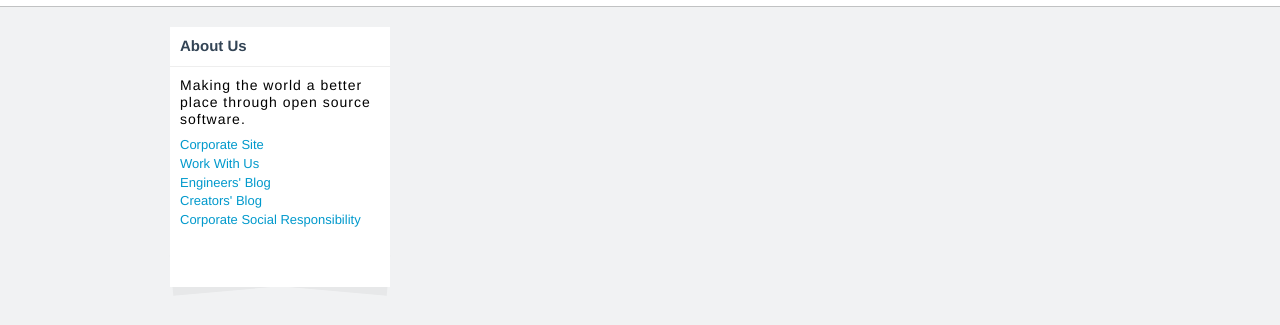
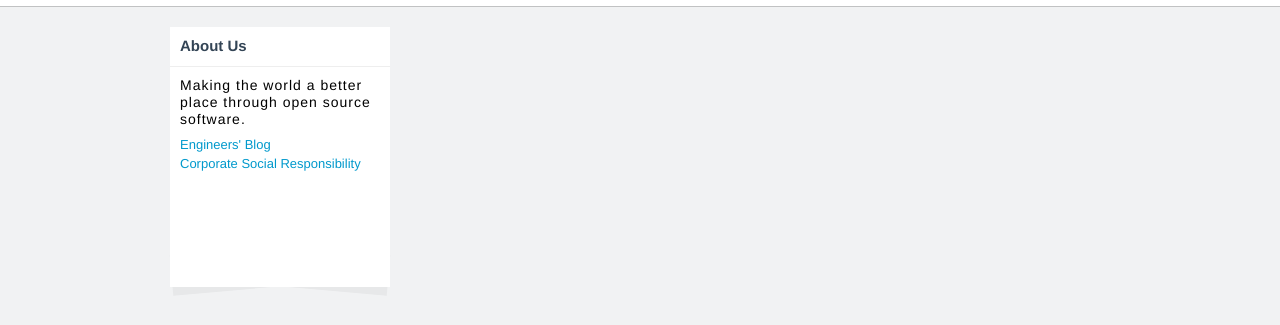
Before and after one commit to gree/gree.github.io, a website: page src/index.html in a window 1280 px wide. Shown: the part 41-366 px from the top of the page. Drawn offline with Linux system fonts and the light colour scheme; files that its build step writes are made by us from their sources; files whose address does not match are found by name.

Commit message:
Update index.html
Remove deadlinks

```diff
--- a/src/index.html
+++ b/src/index.html
@@ -24,23 +24,8 @@
             <h3>Making the world a better place through open source software.</h3>
             <ul>
               <li>
-                <a href="http://corp.gree.net/global/">
-                  Corporate Site
-                </a>
-              </li>
-              <li>
-                <a href="http://corp.gree.net/global/jobs/">
-                  Work With Us
-                </a>
-              </li>
-              <li>
                 <a href="http://labs.gree.jp/blog/">
                   Engineers' Blog
-                </a>
-              </li>
-              <li>
-                <a href="http://cr.gree.jp/">
-                  Creators' Blog
                 </a>
               </li>
               <li>
```
